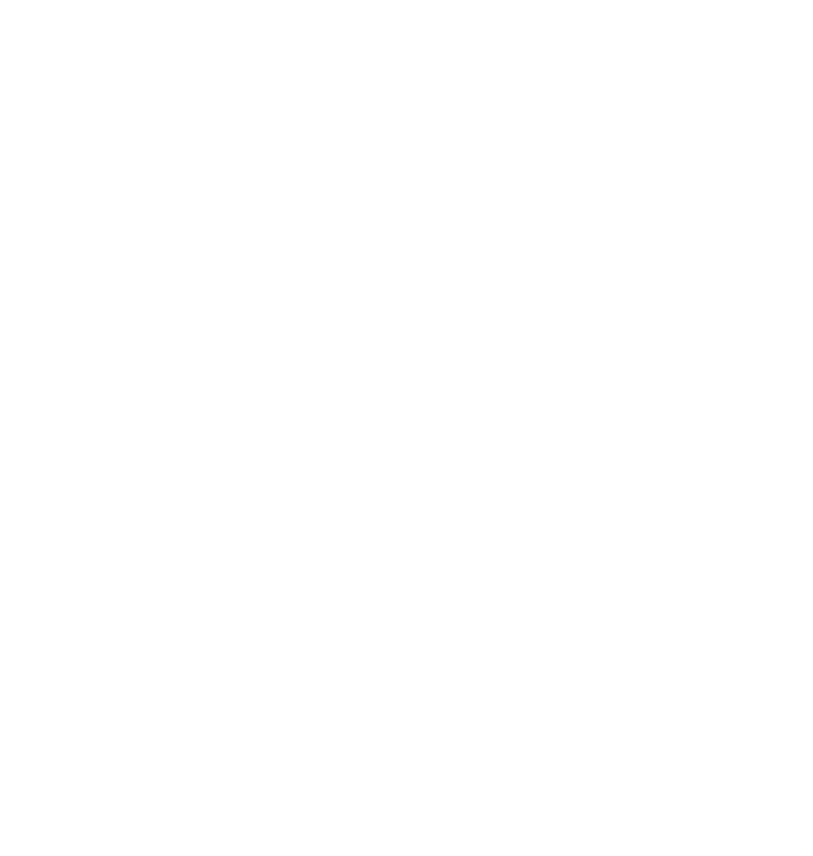
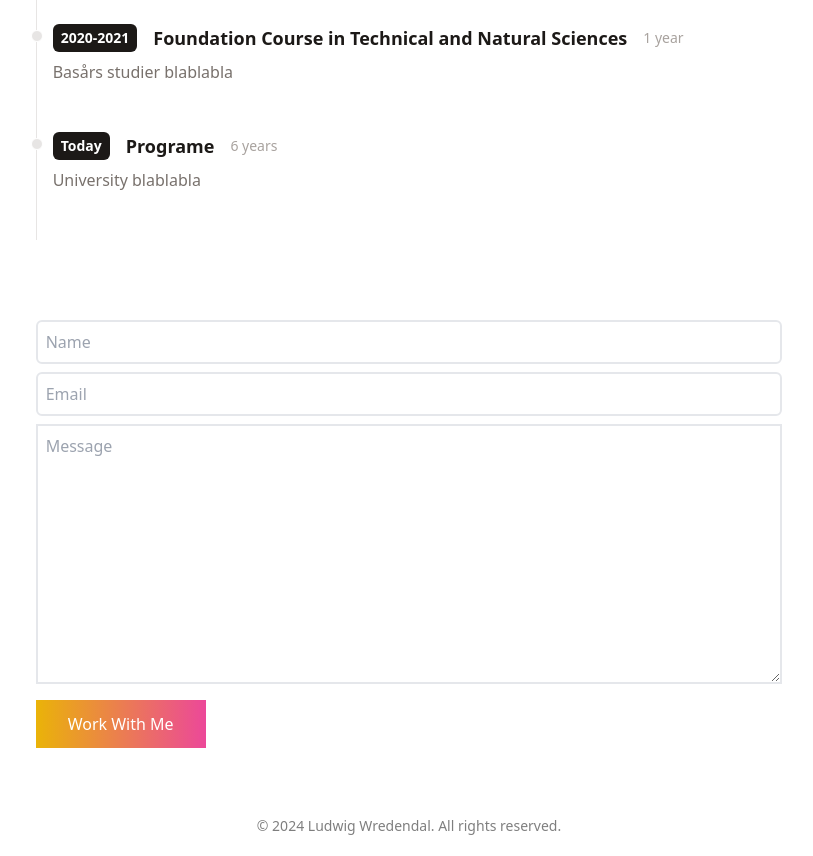
Before and after one commit to Ludwig-Wredendal/Portfolio, a React (Vite) app in the folder portfolio-lw/: page / in a window 1280 px wide. Shown: the part 820-1676 px from the top of the page, without its empty margins (231-1044 px from the left). Before the commit the page ends 800 px from the top, so only its background shows below. Built offline with nearby package versions, Linux system fonts and the light colour scheme.

Commit message:
Footer done

```diff
--- a/portfolio-lw/src/components/Contact.jsx
+++ b/portfolio-lw/src/components/Contact.jsx
@@ -2,7 +2,49 @@
 
 function Contact () {
     return (
-        <div></div>
+        <div className='flex flex-col mb-10 mx-auto'>
+            <div className='flex justify-center items-center'>
+                <form
+                action='https://getform.io/f/nbdoxrga'
+                method="POST"
+                className='flex flex-col w-full md:w-7/12'
+                >
+                    <input
+                        type="text"
+                        name="name"
+                        placeholder="Name"
+                        className="p-2 bg-transparent border-2 rounded-md
+                        focus:outline-none"
+                    />
+                    <input
+                        type="text"
+                        name="email"
+                        placeholder="Email"
+                        className='my-2 p-2 bg-transparent
+                        border-2 rounded-md
+                        focus:outline-none'
+                    />
+                    <textarea
+                        name="message"
+                        placeholder="Message"
+                        rows="10"
+                        className='p-2 mb-4 bg-transparent
+                        border-2 rounded-mb
+                        focus:outline-none'
+                    />
+                    <button
+                        type="submit"
+                        className="text-center inline-block
+                        px-8 py-3 w-max text-base font-medium rounded-mb
+                        text-white bg-gradient-to-r from-yellow-500
+                        to-pink-500 drop-shadow-mb
+                        hover:stroke-white"
+                    >
+                        Work With Me
+                    </button>
+                </form>
+            </div>
+        </div>
     )
 }
 
--- a/portfolio-lw/src/components/Footer.jsx
+++ b/portfolio-lw/src/components/Footer.jsx
@@ -2,7 +2,11 @@
 
 function Footer () {
     return (
-        <div></div>
+        <div className='py-5 text-center'>
+            <p className='text-sm mt-2 opacity-50'>
+                &copy; {new Date().getFullYear()} Ludwig Wredendal. All rights reserved.
+            </p>
+        </div>
     )
 }
 
--- a/portfolio-lw/src/components/Timeline.jsx
+++ b/portfolio-lw/src/components/Timeline.jsx
@@ -1,5 +1,5 @@
 import React from 'react';
-import timeline from '../data/timeline';
+import timeline from '../data/timeline.js';
 import TimelineItem from './TimelineItem';
 
 function Timeline () {
@@ -7,14 +7,14 @@
         <div className='flex flex-col md:flex-row
         justify-center my-20'>
             <div className='w-full md:w-7/12'>
-                {timeline.map(item => {
+                {timeline.map(item => (
                     <TimelineItem
                     year={item.year}
                     title={item.title}
                     duration={item.duration}
                     details={item.details}
                     />
-                })}
+                ))}
             </div>
         </div>
     )
--- a/portfolio-lw/src/components/TimelineItem.jsx
+++ b/portfolio-lw/src/components/TimelineItem.jsx
@@ -2,11 +2,11 @@
 
 function TimelineItem ({year, title, duration, details}) {
     return (
-        <ol className='flex flex-col md:flex-row relativ border-l
+        <ol className='flex flex-col md:flex-row relative border-l
         border-stone-200'>
             <li className='mb-10 ml-4'>
             <div className='absolute w-3 h-3 bg-stone-200 rounded-full mt-1.5
-            -left-1.5 border border-white' /> // this creates the circle on the timeline.
+            -left-1.5 border border-white' />
             <p className='flex flex-wrap gap-4 flex-row items-center justify-start
             text-xs md:text-sm'>
                 <span className='inline-block px-2 py-1 font-semibold text-white
```
Also changed, not shown: portfolio-lw/src/data/timeline.js (+12 -12 lines).
